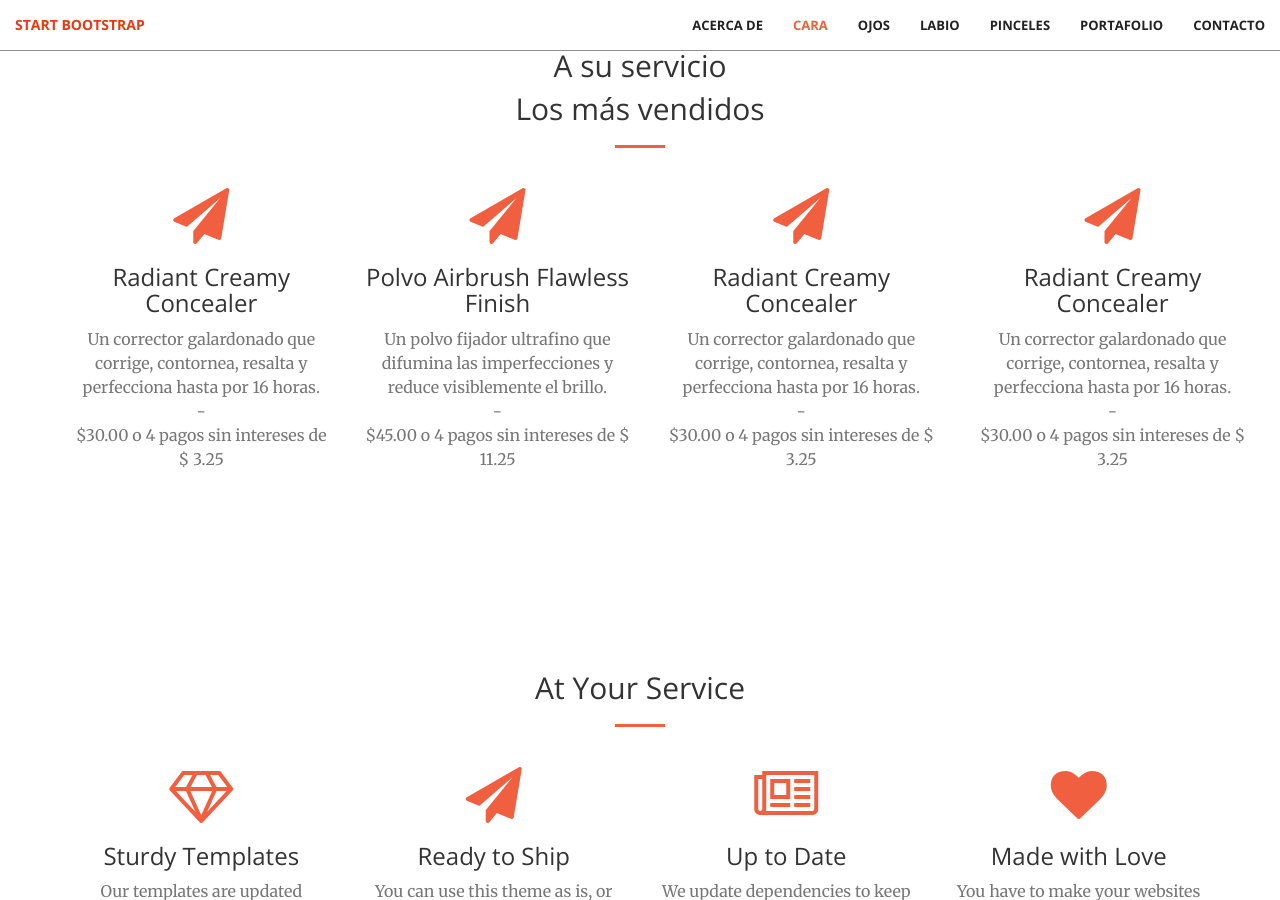
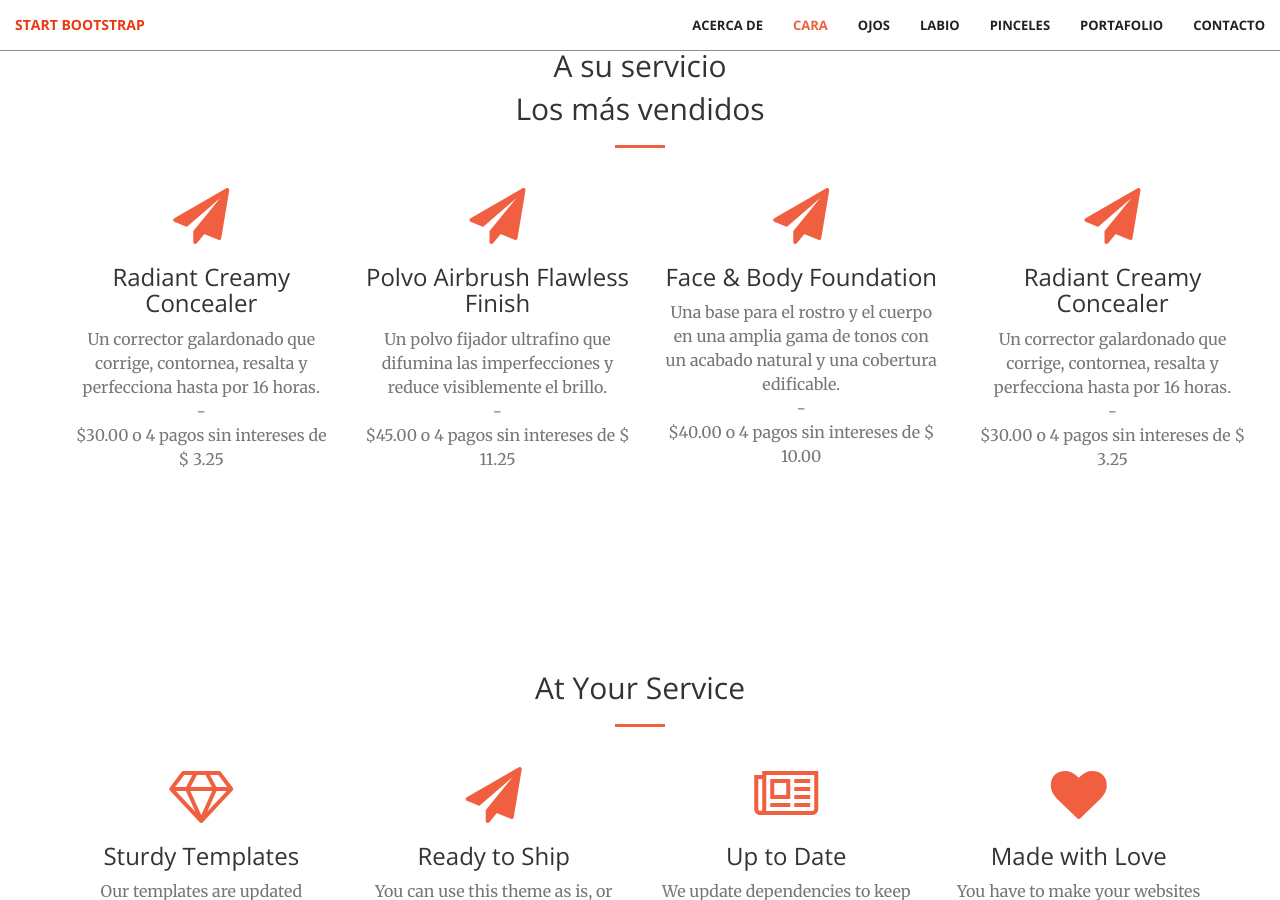
Before and after one commit to KatherineMerchanS/KatherineMerchanS.github.io, a Jekyll site: the page built from index.html, in a window 1280 px wide and 900 px high, scrolled down 1369 px. Built offline with Jekyll 4.4.1, drawn with Linux system fonts in a browser that asks for light colours.

Commit message:
Update cara.html

```diff
--- a/_includes/cara.html
+++ b/_includes/cara.html
@@ -33,10 +33,10 @@
             <div class="col-lg-3 col-md-6 text-center">
                 <div class="service-box">
                     <i class="fa fa-4x fa-paper-plane wow bounceIn text-primary" data-wow-delay=".1s"></i>
-                    <h3>Radiant Creamy Concealer</h3>
-                    <p class="text-muted">Un corrector galardonado que corrige, contornea, resalta y perfecciona hasta por 16 horas.</p>
+                    <h3>Face & Body Foundation</h3>
+                    <p class="text-muted">Una base para el rostro y el cuerpo en una amplia gama de tonos con un acabado natural y una cobertura edificable.</p>
                     <p class="text-muted">-</p>
-                    <p class="text-muted">$30.00 o 4 pagos sin intereses de $ 3.25</p>
+                    <p class="text-muted">$40.00 o 4 pagos sin intereses de $ 10.00</p>
                 </div>
             </div>
                     <div class="row">
```
